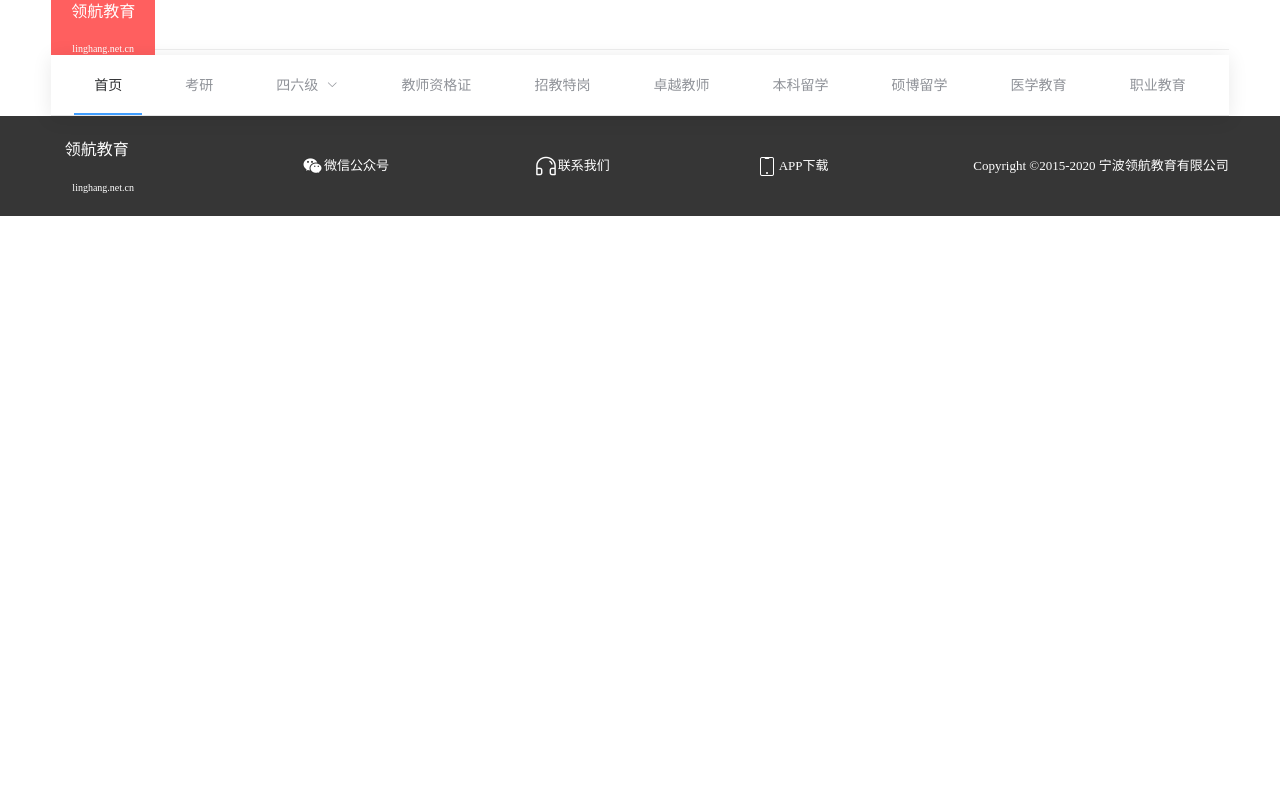
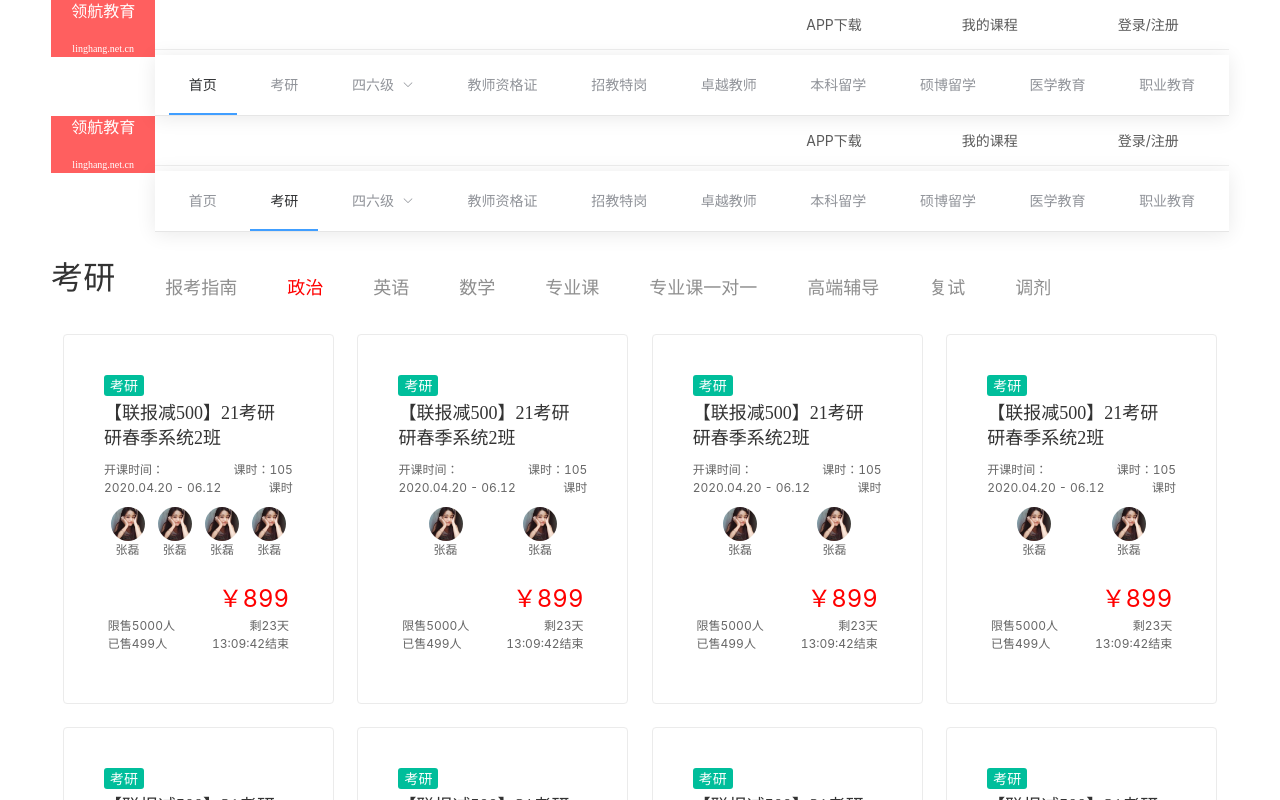
Before and after one commit to linzhenhui/linghnag, a Vue app: page /#/kaoyan in a window 1280 px wide. Built offline with nearby package versions, Linux system fonts and the light colour scheme.

Commit message:
no message

```diff
--- a/src/components/component/Header.vue
+++ b/src/components/component/Header.vue
@@ -1,12 +1,16 @@
 <template>
   <div class="padding" id="header">
     <div class="header_top">
-      <div class="logo">
+      <div class="logo float_l">
         <p>{{$store.state.logo.name}}</p>
         <span>{{$store.state.logo.url}}</span>
       </div>
-      <div class="header_r">
-        <div @mouseover="selectStyle  " @mouseout="outStyle" style="display:inline-block;position:relative">
+      <div class="header_r float_r">
+        <div
+          @mouseover="selectStyle  "
+          @mouseout="outStyle"
+          style="display:inline-block;position:relative"
+        >
           <span>APP下载</span>
           <div v-if="show" class="show">
             <img src="../../../static/img/home/download.jpg" />
@@ -17,7 +21,12 @@
         <span>登录/注册</span>
       </div>
     </div>
-    <el-menu :default-active="activeIndex" class="el-menu-demo space_b" mode="horizontal" @select="handleSelect">
+    <el-menu
+      :default-active="activeIndex"
+      class="el-menu-demo space_b"
+      mode="horizontal"
+      @select="handleSelect"
+    >
       <el-menu-item index="1">首页</el-menu-item>
       <el-menu-item index="2">考研</el-menu-item>
       <el-submenu index="3">
@@ -53,7 +62,7 @@
       show: false,
       routes: {
         1: "/",
-          2: "/text"
+        2: "/kaoyan"
       },
       imgcontent: "/static/img/home/dpwnload.jpg"
     };
@@ -85,9 +94,7 @@
   .logo {
     width: 104px;
     background: rgba(255, 95, 95, 1);
-    }
-
-    .logo p {
+    p {
       text-align: center;
       width: 100%;
       height: 20px;
@@ -96,8 +103,7 @@
       color: rgba(255, 255, 255, 1);
       line-height: 23px;
     }
-
-    .logo span {
+    span {
       width: 77px;
       height: 14px;
       font-size: 10px;
@@ -105,15 +111,13 @@
       color: rgba(255, 255, 255, 1);
       line-height: 14px;
     }
-
+  }
   .header_r {
     line-height: 50px;
-    }
-
-    .header_r span {
+    span {
       margin: 0 50px;
     }
-
+  }
   .el-menu {
     box-shadow: 0px 2px 20px 0px rgba(0, 0, 0, 0.09);
   }
--- /dev/null
+++ b/src/components/kaoyan/index.vue
@@ -0,0 +1,86 @@
+<template>
+  <div id="index">
+    <Header activeIndex="2" />
+    <div class="body padding">
+      <ul class="kyul">
+        <li style="font-size:32px;color:rgba(51,51,51,1);">考研</li>
+        <li
+          v-for="(item,index) in kylist"
+          :class="{active:chose==item}"
+          @click="choseli(item)"
+          :key="index"
+        >{{item}}</li>
+      </ul>
+      <kcTable />
+    </div>
+    <Footer />
+  </div>
+</template>
+
+<script>
+import Header from "../component/Header.vue";
+import kcTable from "../component/kcTable.vue";
+import Footer from "../component/Footer.vue";
+export default {
+  components: {
+    Header: Header,
+    kcTable: kcTable,
+    Footer: Footer
+  },
+  data() {
+    return {
+      kylist: [
+        "报考指南",
+        "政治",
+        "英语",
+        "数学",
+        "专业课",
+        "专业课一对一",
+        "高端辅导",
+        "复试",
+        "调剂"
+      ],
+      chose: "政治"
+    };
+  },
+  methods: {
+    choseli(item) {
+      this.chose = item;
+    }
+  }
+};
+</script>
+
+<style lang='less'>
+#index,
+.body {
+  width: 100%;
+
+  .el-carousel {
+    img {
+      width: 100%;
+      height: 100%;
+    }
+    .el-carousel__container {
+      min-width: 1200px;
+      min-height: 325px;
+    }
+  }
+  .kyul {
+    margin: 20px 0;
+    height: 50px;
+    display: flex;
+    align-items: flex-end;
+    li {
+      margin-right: 50px;
+      font-size: 18px;
+      font-family: PingFangSC-Regular, PingFang SC;
+      font-weight: 400;
+      color: rgba(143, 143, 143, 1);
+    }
+    .active {
+      color: red;
+    }
+  }
+}
+</style>
--- a/src/router/index.js
+++ b/src/router/index.js
@@ -13,7 +13,14 @@ export default new Router({
       meta: {
         businessName: '',
       }
-    },{
+    }, {
+      path: '/kaoyan',
+      name: 'kaoyan',
+      component: resolve => require(['../components/kaoyan/index.vue'], resolve),
+      meta: {
+        businessName: '',
+      }
+    }, {
       path: '/text',
       name: 'text',
       component: resolve => require(['../components/Test.vue'], resolve),
--- a/static/css/index.css
+++ b/static/css/index.css
@@ -10,6 +10,10 @@ html {
     margin: 0;
     padding: 0;
     box-sizing: border-box;
+}
+
+ul li {
+    list-style: none;
 }
 
 .txt_l {
```
Also changed, not shown: src/components/component/xq.vue (added, +22 -0 lines). Lines whose indentation alone changed are shown as unchanged.
